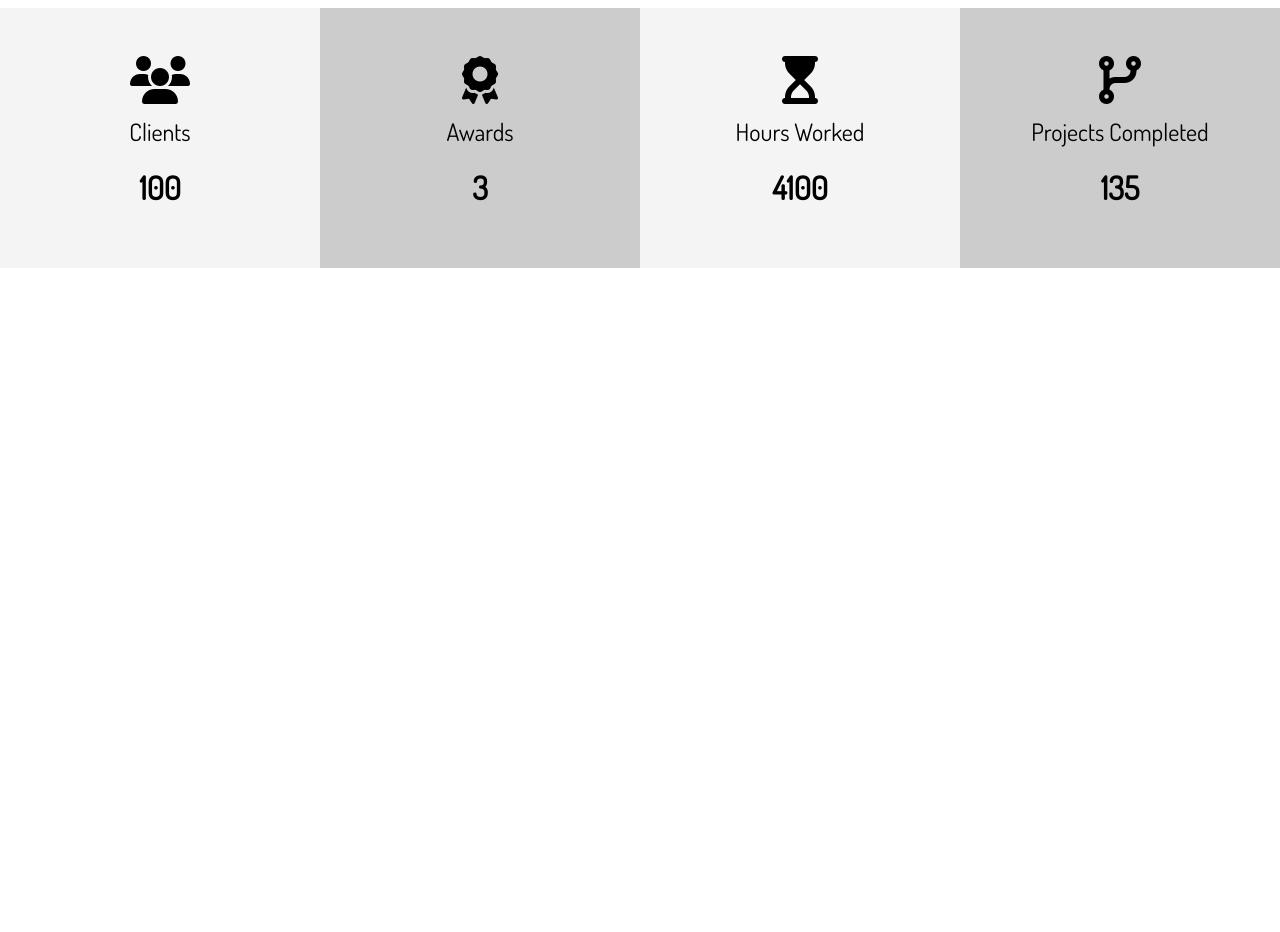
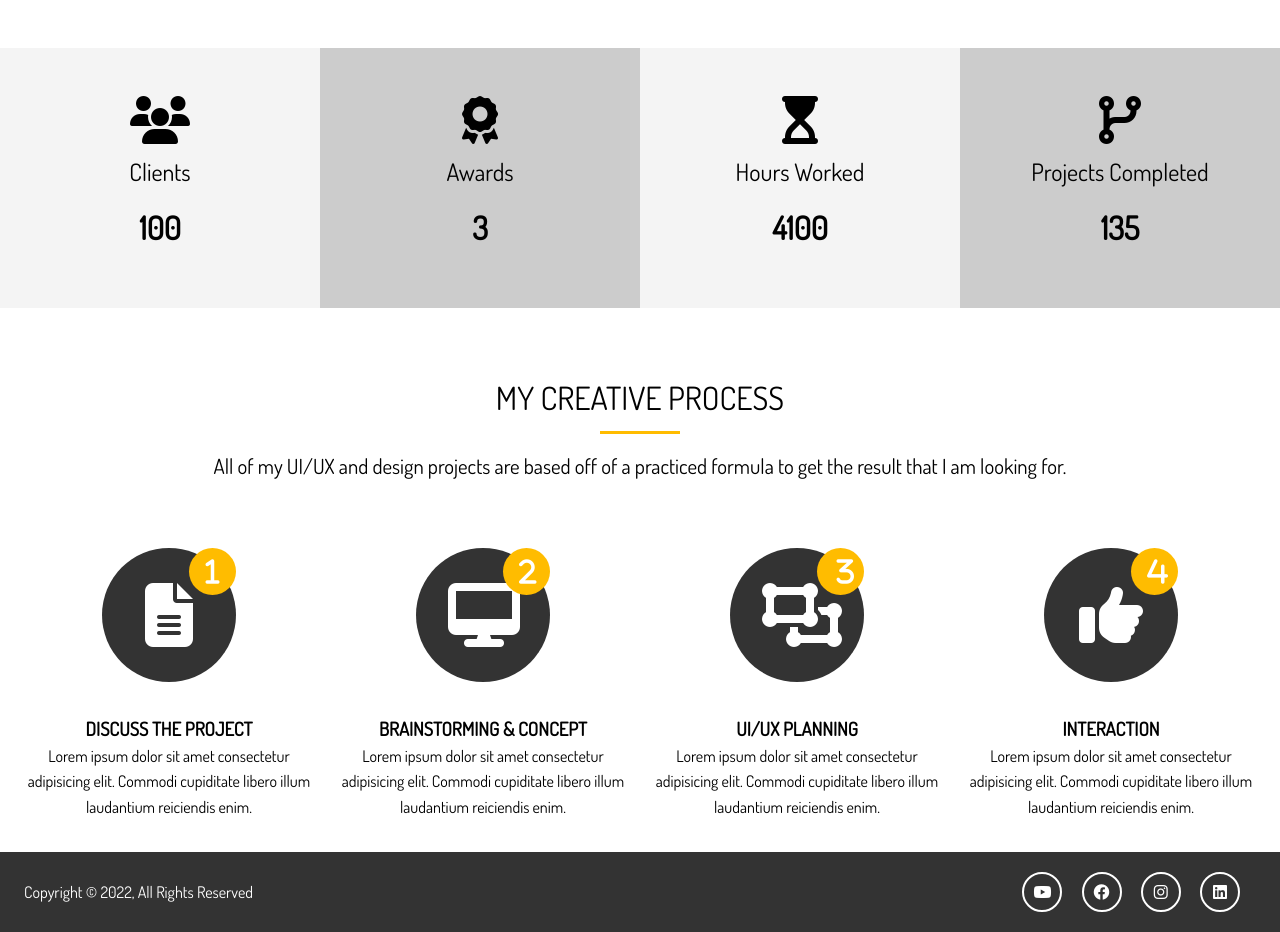
Before and after one commit to JSM313/Demo-Portfolio-Website, a plain HTML site: page index.html in a window 1280 px wide. Shown: the part 1178-2110 px from the top of the page. Before the commit the page ends 1478 px from the top, so only its background shows below. Drawn offline with Linux system fonts and the light colour scheme.

Commit message:
Added footer and transition effects

```diff
--- a/SCSS/_config.scss
+++ b/SCSS/_config.scss
@@ -11,3 +11,12 @@ $dark-color: #333;
 $medium-color: #ccc;
 
 $bg-image: url("../img/showcase.jpg");
+
+// Set Text color
+@function set-text-color($color) {
+  @if (lightness($color > 50)) {
+    @return #000;
+  } @else {
+    @return #fff;
+  }
+}
--- /dev/null
+++ b/SCSS/_homeLayout.scss
@@ -0,0 +1,104 @@
+// HOME SECTION
+#home {
+  // HOME SECTION A
+  &A {
+    .specials {
+      margin-top: 3rem;
+      display: grid;
+      grid-template-columns: repeat(4, 1fr);
+      gap: 1rem;
+
+      .fas {
+        color: $main-color;
+        padding-bottom: 0.4rem;
+      }
+    }
+  }
+
+  // HOME SECTION B
+  &B {
+    .stats {
+      display: grid;
+      grid-template-columns: repeat(4, 1fr);
+
+      li {
+        line-height: 2;
+
+        &.stats-title {
+          font-size: 1.5rem;
+        }
+
+        &.stats-number {
+          font-size: 2rem;
+          font-weight: bold;
+        }
+      }
+
+      div {
+        padding: 3rem 0;
+
+        &:nth-child(odd) {
+          background: $light-color;
+        }
+
+        &:nth-child(even) {
+          background: $medium-color;
+        }
+      }
+    }
+  }
+  // HOME SECTION C
+  &C {
+    .process {
+      display: grid;
+      grid-template-columns: repeat(4, 1fr);
+      gap: 1.5rem;
+      text-align: center;
+
+      // Process icon
+      &Icon {
+        border-radius: 50%;
+        background: $dark-color;
+        // color: #fff;
+        color: set-text-color($dark-color);
+        padding: 2rem;
+        width: 70px;
+        height: 70px;
+        line-height: 70px;
+        text-align: center;
+        position: relative;
+        transition: all 1s;
+
+        &:hover {
+          background: $main-color;
+          width: 90px;
+          height: 90px;
+          line-height: 90px;
+
+          .processStep {
+            background: $dark-color;
+            width: 10px;
+            height: 10px;
+            line-height: 10px;
+          }
+        }
+      }
+
+      // Process Step
+      &Step {
+        position: absolute;
+        top: 0;
+        right: 0;
+        font-size: 28px;
+        background: $main-color;
+        color: set-text-color($main-color);
+        border-radius: 50%;
+        height: 15px;
+        width: 15px;
+        line-height: 15px;
+        padding: 1rem;
+        transition: all 1s;
+      }
+    }
+  }
+}
--- a/SCSS/_utilities.scss
+++ b/SCSS/_utilities.scss
@@ -69,6 +69,8 @@ input[class^="btn"]:hover {
   }
 }
 
+// * MARGIN UTILITY CLASSES
+
 .my {
   &1 {
     margin: 1rem 0;
@@ -83,3 +85,20 @@ input[class^="btn"]:hover {
     margin: 4rem 0;
   }
 }
+
+.sectionTitle {
+  font-size: 2rem;
+  display: block;
+  padding-bottom: 0.5rem;
+  text-align: center;
+  font-weight: 100;
+  text-transform: uppercase;
+}
+
+.bottomLine {
+  height: 3px;
+  width: 5rem;
+  background: $main-color;
+  display: block;
+  margin: 0 auto 1rem auto;
+}
--- a/SCSS/main.scss
+++ b/SCSS/main.scss
@@ -1,9 +1,10 @@
 @import "config";
 @import "utilities";
+@import "homeLayout";
 
 // *GENERAL/CORE STYLES
 * {
-  box-sizing: border-box;
+  // box-sizing: border-box;
   margin: 0;
   padding: 0;
 }
@@ -99,52 +100,39 @@ img {
   // }
 }
 
-// Home Sections
-#home {
-  // HOME SECTION A
-  &A {
-    .specials {
-      margin-top: 3rem;
-      display: grid;
-      grid-template-columns: repeat(4, 1fr);
-      gap: 1rem;
+#mainFooter {
+  background: $dark-color;
+  color: #fff;
+  height: 5rem;
 
-      .fas {
-        color: $main-color;
-        padding-bottom: 0.4rem;
-      }
-    }
-  }
+  .footerContent {
+    display: flex;
+    justify-content: space-between;
+    height: 5rem;
+    align-items: center;
 
-  // HOME SECTION B
-  &B {
-    .stats {
-      display: grid;
-      grid-template-columns: repeat(4, 1fr);
+    .socials .fab {
+      margin-right: 1rem;
+      border: 2px #fff solid;
+      border-radius: 50%;
+      height: 20px;
+      width: 20px;
+      line-height: 20px;
+      text-align: center;
+      padding: 0.5rem;
 
-      li {
-        line-height: 2;
-
-        &.stats-title {
-          font-size: 1.5rem;
-        }
-
-        &.stats-number {
-          font-size: 2rem;
-          font-weight: bold;
-        }
+      &:hover:nth-child(odd) {
+        background-color: crimson;
+        color: $dark-color;
+        transition: all 0.6s;
+        cursor: pointer;
       }
 
-      div {
-        padding: 3rem 0;
-
-        &:nth-child(odd) {
-          background: $light-color;
-        }
-
-        &:nth-child(even) {
-          background: $medium-color;
-        }
+      &:hover:nth-child(even) {
+        background-color: aqua;
+        color: $dark-color;
+        transition: all 0.6s;
+        cursor: pointer;
       }
     }
   }
--- a/index.html
+++ b/index.html
@@ -134,6 +134,75 @@
       </div>
     </section>
 
+    <!-- SECTION C:- PROCESS -->
+    <section id="homeC" class="textCenter py2">
+      <div class="container">
+        <h2 class="sectionTitle">My Creative Process</h2>
+
+        <div class="bottomLine"></div>
+        <p class="lead">
+          All of my UI/UX and design projects are based off of a practiced
+          formula to get the result that I am looking for.
+        </p>
+
+        <div class="process">
+          <div>
+            <i class="fas fa-file-alt fa-4x processIcon my2">
+              <div class="processStep">1</div>
+            </i>
+            <h3>Discuss The Project</h3>
+            <p>
+              Lorem ipsum dolor sit amet consectetur adipisicing elit. Commodi
+              cupiditate libero illum laudantium reiciendis enim.
+            </p>
+          </div>
+          <div>
+            <i class="fas fa-desktop fa-4x processIcon my2">
+              <div class="processStep">2</div>
+            </i>
+            <h3>Brainstorming & Concept</h3>
+            <p>
+              Lorem ipsum dolor sit amet consectetur adipisicing elit. Commodi
+              cupiditate libero illum laudantium reiciendis enim.
+            </p>
+          </div>
+          <div>
+            <i class="fas fa-object-ungroup fa-4x processIcon my2">
+              <div class="processStep">3</div>
+            </i>
+            <h3>UI/UX Planning</h3>
+            <p>
+              Lorem ipsum dolor sit amet consectetur adipisicing elit. Commodi
+              cupiditate libero illum laudantium reiciendis enim.
+            </p>
+          </div>
+          <div>
+            <i class="fas fa-thumbs-up fa-4x processIcon my2">
+              <div class="processStep">4</div>
+            </i>
+            <h3>Interaction</h3>
+            <p>
+              Lorem ipsum dolor sit amet consectetur adipisicing elit. Commodi
+              cupiditate libero illum laudantium reiciendis enim.
+            </p>
+          </div>
+        </div>
+      </div>
+    </section>
+
+    <!-- FOOTER -->
+    <footer id="mainFooter">
+      <div class="footerContent container">
+        <p>Copyright &copy; 2022, All Rights Reserved</p>
+        <div class="socials">
+          <i class="fab fa-youtube"></i>
+          <i class="fab fa-facebook"></i>
+          <i class="fab fa-instagram"></i>
+          <i class="fab fa-linkedin"></i>
+        </div>
+      </div>
+    </footer>
+
     <!-- JAVASCRIPT -->
     <script src="js/typewriter.js"></script>
   </body>
```
Also changed, not shown: css/main.css.
